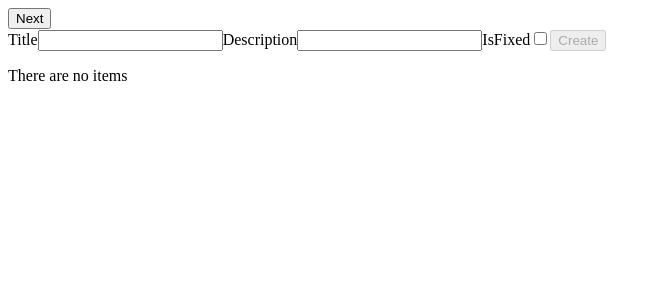
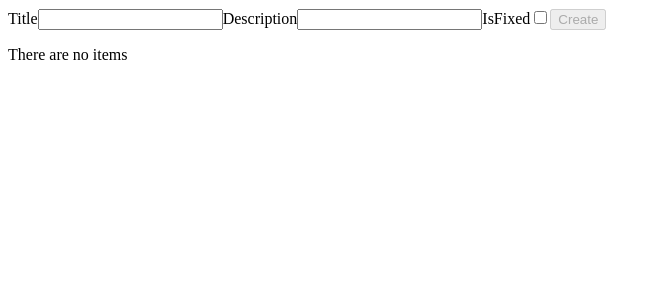
Before and after one commit to felixrigau/randomly, a React app: page / in a window 1280 px wide. Shown: the top 300 px of the page, without its empty margins (0-661 px from the left). Built offline with nearby package versions, Linux system fonts and the light colour scheme; the HTML template or start-up script is replaced by a standard one.

Commit message:
Hiding showItem component when there is no items

```diff
--- a/src/infra/web-app/App.tsx
+++ b/src/infra/web-app/App.tsx
@@ -2,14 +2,15 @@ import { useEffect, useRef } from "react";
 import CreateItem from "./components/createItem/createItem";
 import ItemList from "./components/itemList/itemList";
 import ShowItem from "./components/showItem/showItem";
-import { ItemsProvider } from "./contexts/Items/itemContext";
 import { WereItemsVisitedToday } from "../../application/useCases/WereItemsVisitedToday/WereItemsVisitedToday";
 import { VisitedItemIdStorageRepository } from "../adapters/VisitedItemIdStorageRepository/VisitedItemIdStorageRepository";
 import { ClearPreviousVisitedItems } from "../../application/useCases/ClearPreviousVisitedItems/ClearPreviousVisitedItems";
+import { useItemsContext } from "./contexts/Items/useItemContext";
 
 const respository = new VisitedItemIdStorageRepository();
 
 export const App = () => {
+  const { existItems } = useItemsContext();
   const useCases = useRef({
     wereItemsVisitedToday: new WereItemsVisitedToday(respository),
     clearPreviousVisitedItems: new ClearPreviousVisitedItems(respository),
@@ -25,14 +26,12 @@ export const App = () => {
   }, []);
 
   return (
-    <ItemsProvider>
-      <span>
-        <ShowItem />
-      </span>
+    <>
+      <span>{existItems && <ShowItem />}</span>
       <span>
         <CreateItem />
         <ItemList />
       </span>
-    </ItemsProvider>
+    </>
   );
 };
--- a/src/infra/web-app/contexts/Items/useItemContext.tsx
+++ b/src/infra/web-app/contexts/Items/useItemContext.tsx
@@ -9,5 +9,5 @@ export const useItemsContext = () => {
       "You are trying to access a context without being inside its scope"
     );
 
-  return { ...contextValue };
+  return { ...contextValue, existItems: contextValue.items.length !== 0 };
 };
```
